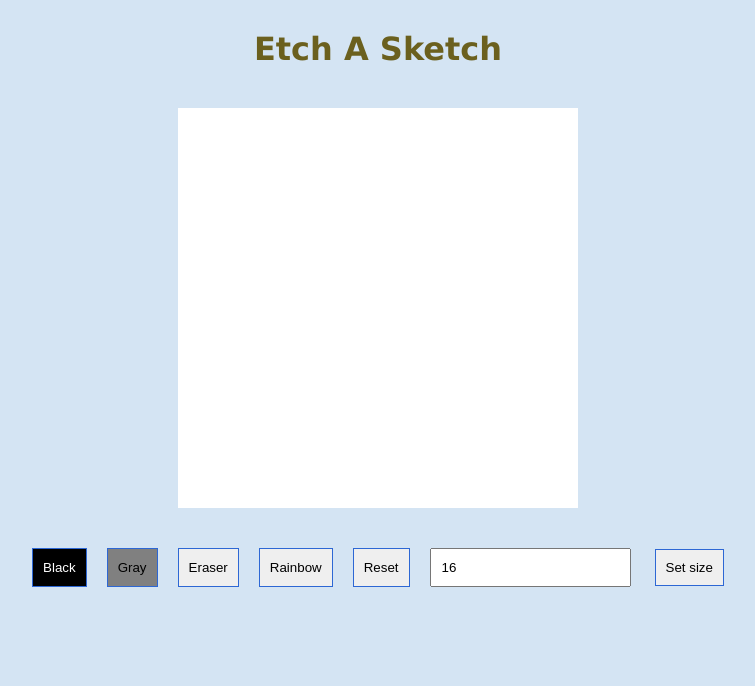
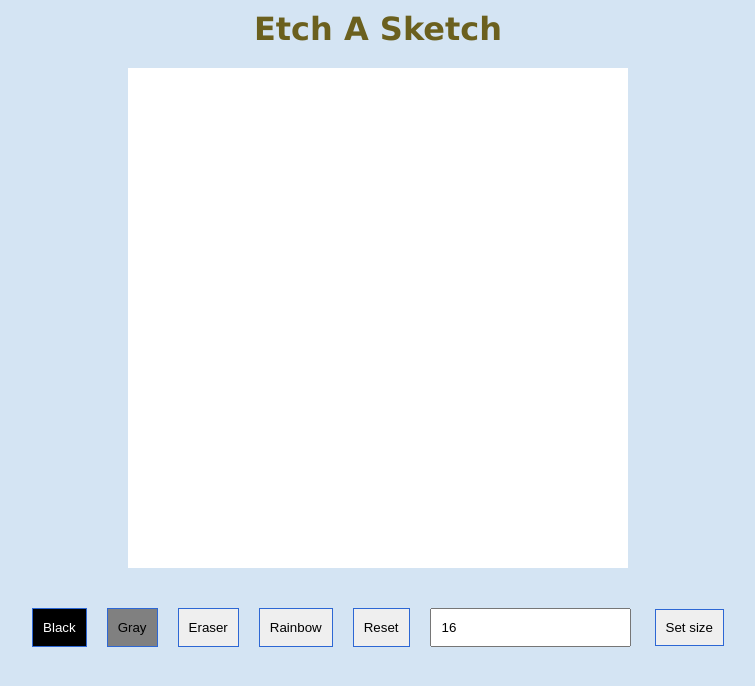
Before and after one commit to SHEMA-IRADUKUNDA-Daniel/Etch-a-Sketch, a plain HTML site: page index.html in a window 1280 px wide. Shown: the whole page, without its empty margins (262-1017 px from the left). Drawn offline with Linux system fonts and the light colour scheme.

Commit message:
adding js

```diff
--- a/index.js
+++ b/index.js
@@ -1,6 +1,7 @@
 function populateBoard(size){
     let sketchBoard = document.querySelector(".sketchBoard");
-
+    let squares = sketchBoard.querySelectorAll("div");
+    squares.forEach(div => div.remove());
     sketchBoard.style.gridTemplateRows = `repeat(${size}, 1fr)`;
     sketchBoard.style.gridTemplateColumns = `repeat(${size}, 1fr)`;
     sketchBoard.innerHTML = "";
@@ -8,9 +9,7 @@ function populateBoard(size){
     let amount = size * size;
     for (let i = 0; i < amount; i++){
         let square = document.createElement("div");
-        square.addEventListener("mouseover",()=>{
-            square.style.backgroundColor = "black";
-        });
+        square.addEventListener("mouseover",colorSquare);
         square.style.backgroundColor = "white";
         sketchBoard.insertAdjacentElement("beforeend", square);
     }
@@ -18,5 +17,13 @@ function populateBoard(size){
 populateBoard(16);
 
 function changeSize(input){
+    if(input >=2 || input <= 100){
         populateBoard(input);
-};
+    }else{
+        console.log("Maximum size is 100.");
+    }
+    };
+
+    function colorSquare(){
+        this.style.backgroundColor = "black";
+    }
--- a/main.css
+++ b/main.css
@@ -12,8 +12,8 @@ body{
     height: 100vh;
 }
 .sketchBoard{
-    height: 400px;
-    width: 400px;
+    height: 500px;
+    width: 500px;
     display: grid;
     margin: 20px;
     padding: 10px;
@@ -26,7 +26,7 @@ body{
     color:rgb(107, 96, 30);
     text-transform: capitalize;
     font-weight: bold;
-    padding: 30px;
+    padding: 10px;
 }
 
 .buttons{
```
